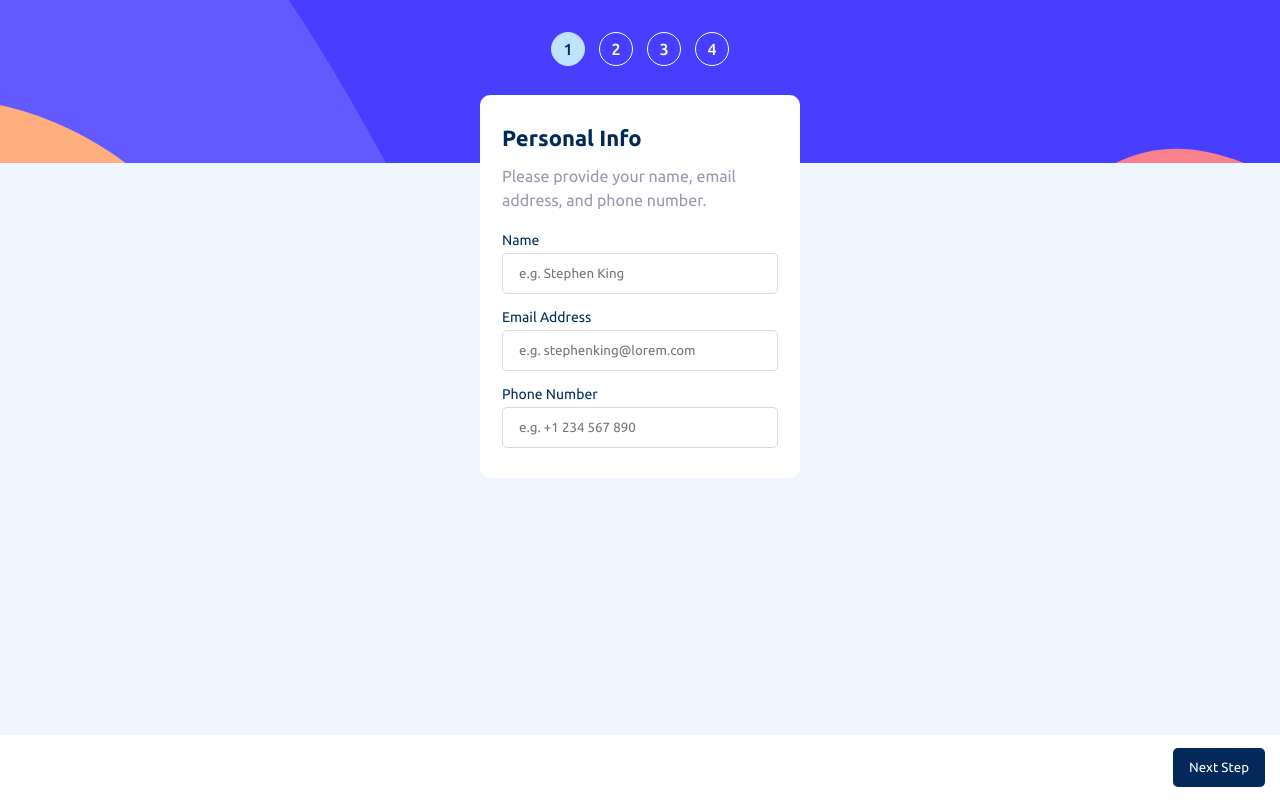
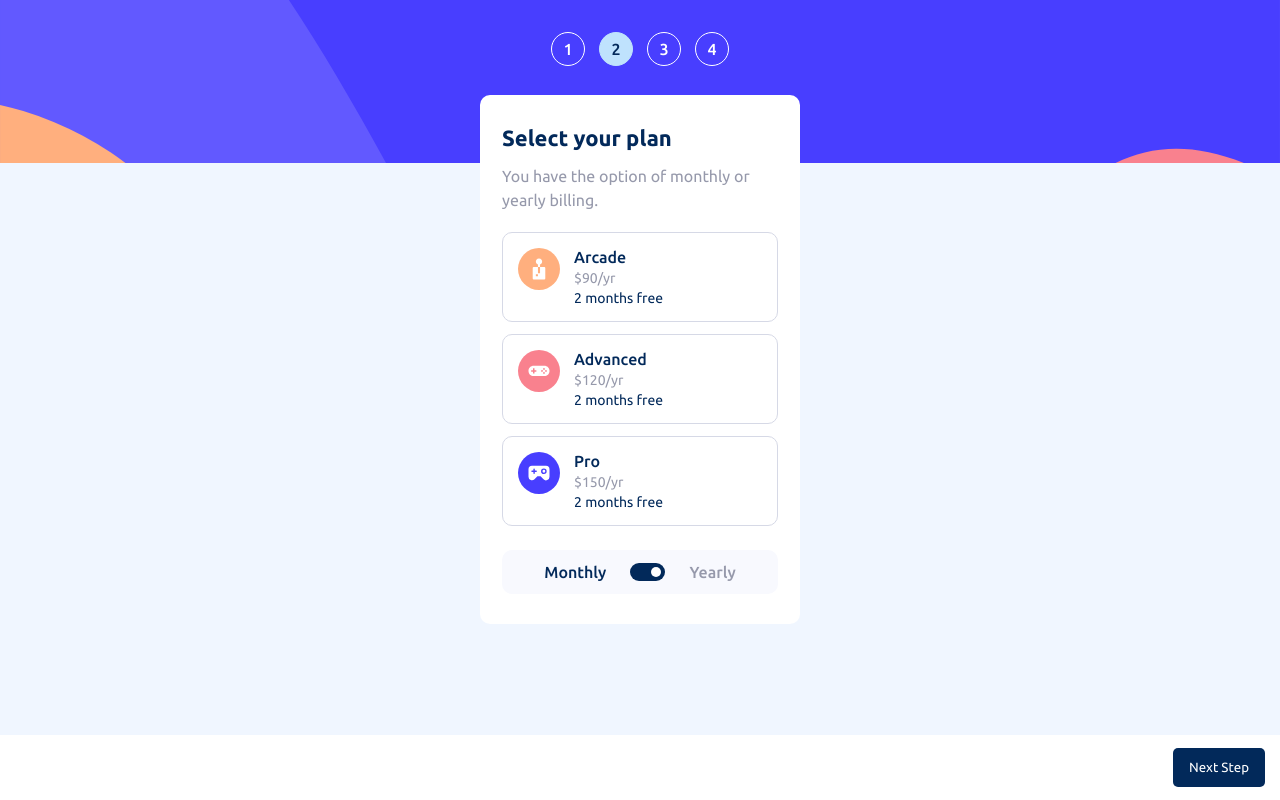
Before and after one commit to Mrcsbda/Multi-step-form, a React (Vite) app: page / in a window 1280 px wide. Built offline with nearby package versions, Linux system fonts and the light colour scheme.

Commit message:
:lipstick: select your plan layout

```diff
--- a/src/assets/styles/variables.scss
+++ b/src/assets/styles/variables.scss
@@ -8,6 +8,7 @@ $light-gray: hsl(229, 24%, 87%);
 $magnolia: hsl(217, 100%, 97%);
 $alabaster: hsl(231, 100%, 99%);
 $white: hsl(0, 0%, 100%);
+$ghost-white: hsl(230, 75%, 98.43%);
 $weight-400: 400;
 $weight-500: 500;
 $weight-700: 700;
--- /dev/null
+++ b/src/components/selectYourPlan/SelectYourPlan.jsx
@@ -0,0 +1,71 @@
+import React from 'react'
+import "./selectYourPlan.scss"
+import { useDispatch, useSelector } from 'react-redux'
+import { setMonthly } from '../../store/slides/plan'
+const SelectYourPlan = () => {
+    const { MONTHLY } = useSelector(state => state.plan)
+    const dispatch = useDispatch()
+    const options = [
+        {
+            title: "Arcade",
+            img: "./images/icon-arcade.svg",
+            monthlyPrice: "$9/mo",
+            yearlyPrice: "$90/yr"
+        },
+        {
+            title: "Advanced",
+            img: "./images/icon-advanced.svg",
+            monthlyPrice: "$12/mo",
+            yearlyPrice: "$120/yr"
+        },
+        {
+            title: "Pro",
+            img: "./images/icon-pro.svg",
+            monthlyPrice: "$15/mo",
+            yearlyPrice: "$150/yr"
+        }
+    ]
+
+    const changePlan = () => {
+        dispatch(setMonthly())
+    }
+
+    return (
+        <div className='select-your-plan'>
+            <div className='select-your-plan__options'>
+                {
+                    options.map((option, index) => (
+                        <div key={index} className='select-your-plan__option'>
+                            <img className='select-your-plan__option-icon' src={option.img} alt={`${option.title} icon`} />
+                            <div className='select-your-plan__option-info-container'>
+                                <h4 className='select-your-plan__option-title'>{option.title}</h4>
+                                <p className='select-your-plan__option-price'>
+                                    {
+                                        MONTHLY ? option.monthlyPrice : option.yearlyPrice
+                                    }
+                                </p>
+                                <p className='select-your-plan__option-free'>
+                                    {
+                                        !MONTHLY && "2 months free"
+                                    }
+                                </p>
+                            </div>
+                        </div>
+                    ))
+                }
+            </div>
+            <div className='select-your-plan__toggle'>
+                <p className='select-your-plan__toggle-monthly'>Monthly</p>
+                <div
+                    onClick={changePlan}
+                    className={`select-your-plan__toggle-switch ${MONTHLY ? "select-your-plan__monthly" : "select-your-plan__yearly"}`}
+                >
+                    <div className='select-your-plan__toggle-slider'></div>
+                </div>
+                <p className='select-your-plan__toggle-yearly'>Yearly</p>
+            </div>
+        </div>
+    )
+}
+
+export default SelectYourPlan
--- /dev/null
+++ b/src/components/selectYourPlan/selectYourPlan.scss
@@ -0,0 +1,92 @@
+@import "../../assets/styles/variables.scss";
+
+.select-your-plan {
+    display: flex;
+    flex-direction: column;
+    gap: 24px;
+
+    &__options {
+        display: flex;
+        flex-direction: column;
+        gap: 12px;
+    }
+
+    &__option {
+        display: flex;
+        align-items: flex-start;
+        padding: 15px;
+        border-radius: 10px;
+        border: 1px solid $light-gray;
+        gap: 14px;
+
+        &-icon {
+            width: 42px;
+        }
+
+        &-title {
+            font-weight: $weight-500;
+            color: $marine-blue;
+            margin-bottom: 4px;
+        }
+
+        &-price {
+            color: $cool-gray;
+            font-size: 14px;
+            margin-bottom: 4px;
+        }
+
+        &-free {
+            font-size: 14px;
+            color: $marine-blue;
+            font-weight: $weight-400;
+        }
+    }
+
+    &__toggle {
+        display: flex;
+        justify-content: center;
+        width: 100%;
+        padding: 13px;
+        background-color: $ghost-white;
+        border-radius: 10px;
+        gap: 24px;
+
+        &-monthly,
+        &-yearly {
+            font-weight: $weight-500;
+        }
+
+        &-monthly {
+            color: $marine-blue;
+        }
+
+        &-yearly {
+            color: $cool-gray;
+        }
+
+        &-switch {
+            width: 35px;
+            height: 18px;
+            background-color: $marine-blue;
+            display: flex;
+            align-items: center;
+            padding: 0 4px;
+            border-radius: 10px;
+        }
+
+        &-slider {
+            width: 10px;
+            height: 10px;
+            background-color: white;
+            border-radius: 50%;
+        }
+    }
+
+    &__monthly {
+        justify-content: flex-start;
+    }
+
+    &__yearly {
+        justify-content: flex-end;
+    }
+}
--- a/src/page/App.jsx
+++ b/src/page/App.jsx
@@ -1,9 +1,10 @@
 import React, { useState } from 'react'
 import "./app.scss"
 import PersonalInfo from '../components/personalInfo/PersonalInfo'
+import SelectYourPlan from '../components/selectYourPlan/SelectYourPlan'
 
 const App = () => {
-  const [stepActive, setStepActive] = useState(1)
+  const [stepActive, setStepActive] = useState(2)
   const steps = [
     {
       number: 1,
@@ -67,6 +68,9 @@ const App = () => {
             {
               stepActive === 1 && <PersonalInfo />
             }
+            {
+              stepActive === 2 && <SelectYourPlan />
+            }
           </div>
           <div className='app__form-btn-container'>
             <button className='app__form-btn'>Next Step</button>
```
